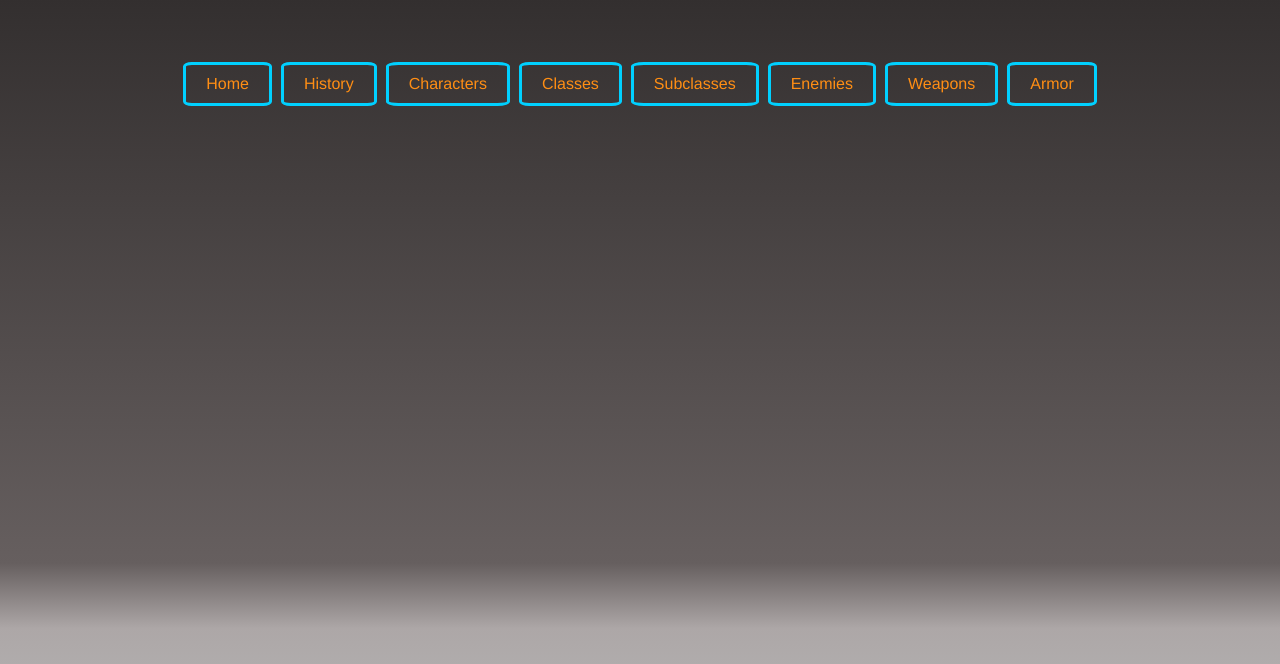
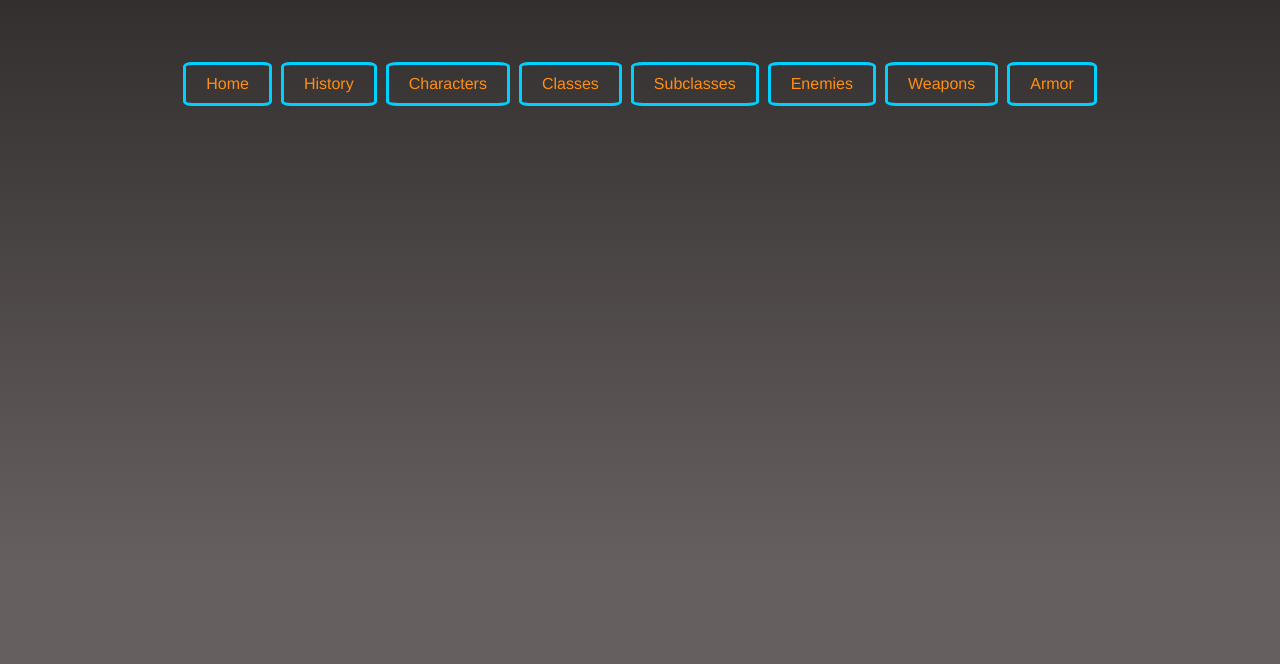
Before and after one commit to JHebenstreit48/destiny-franchise, a plain HTML site: page html-files/armor.html in a window 1280 px wide. Shown: the part 178-842 px from the top of the page. Drawn offline with Linux system fonts and the light colour scheme.

```diff
--- a/assets/css/armor.css
+++ b/assets/css/armor.css
@@ -1,6 +1,6 @@
 html {
-    background-image: linear-gradient(to bottom, rgb(35, 32, 32), rgb(102, 95, 95) 85%, rgb(173, 167, 167), rgb(178, 176, 176));
-	background-repeat: no-repeat;
+   background-image: linear-gradient(to bottom, rgb(35, 32, 32), rgb(102, 95, 95) 85%);
+   background-repeat: no-repeat;
 }
 
 body {
--- a/assets/css/characters.css
+++ b/assets/css/characters.css
@@ -1,5 +1,5 @@
 html {
-    background-image: linear-gradient(to bottom, rgb(35, 32, 32), rgb(102, 95, 95) 85%, rgb(173, 167, 167), rgb(178, 176, 176));
+    background-image: linear-gradient(to bottom, rgb(35, 32, 32), rgb(102, 95, 95) 85%);
 	background-repeat: no-repeat;
 }
 
--- a/assets/css/classes.css
+++ b/assets/css/classes.css
@@ -1,5 +1,5 @@
 html {
-    background-image: linear-gradient(to bottom, rgb(35, 32, 32), rgb(102, 95, 95) 85%, rgb(173, 167, 167), rgb(178, 176, 176));
+    background-image: linear-gradient(to bottom, rgb(35, 32, 32), rgb(102, 95, 95) 85%);
 	background-repeat: no-repeat;
 }
 
--- a/assets/css/enemies.css
+++ b/assets/css/enemies.css
@@ -1,5 +1,5 @@
 html {
-    background-image: linear-gradient(to bottom, rgb(35, 32, 32), rgb(102, 95, 95) 85%, rgb(173, 167, 167), rgb(178, 176, 176));
+	background-image: linear-gradient(to bottom, rgb(35, 32, 32), rgb(102, 95, 95) 85%);
 	background-repeat: no-repeat;
 }
 
--- a/assets/css/history.css
+++ b/assets/css/history.css
@@ -1,5 +1,5 @@
 html {
-    background-image: linear-gradient(to bottom, rgb(35, 32, 32), rgb(102, 95, 95) 85%, rgb(173, 167, 167), rgb(178, 176, 176));
+	background-image: linear-gradient(to bottom, rgb(35, 32, 32), rgb(102, 95, 95) 85%);
 	background-repeat: no-repeat;
 }
 
--- a/assets/css/index.css
+++ b/assets/css/index.css
@@ -1,5 +1,5 @@
 html {
-    background-image: linear-gradient(to bottom, rgb(35, 32, 32), rgb(102, 95, 95) 85%, rgb(173, 167, 167), rgb(178, 176, 176));
+    background-image: linear-gradient(to bottom, rgb(35, 32, 32), rgb(102, 95, 95) 85%);
 	background-repeat: no-repeat;
 }
 
--- a/assets/css/subclasses.css
+++ b/assets/css/subclasses.css
@@ -1,5 +1,5 @@
 html {
-    background-image: linear-gradient(to bottom, rgb(35, 32, 32), rgb(102, 95, 95) 85%, rgb(173, 167, 167), rgb(178, 176, 176));
+    background-image: linear-gradient(to bottom, rgb(35, 32, 32), rgb(102, 95, 95) 85%);
 	background-repeat: no-repeat;
 }
 
--- a/assets/css/weapons.css
+++ b/assets/css/weapons.css
@@ -1,5 +1,5 @@
 html {
-    background-image: linear-gradient(to bottom, rgb(35, 32, 32), rgb(102, 95, 95) 85%, rgb(173, 167, 167), rgb(178, 176, 176));
+	background-image: linear-gradient(to bottom, rgb(35, 32, 32), rgb(102, 95, 95) 85%);
 	background-repeat: no-repeat;
 }
 
--- /dev/null
+++ b/javascript/characters.js
@@ -0,0 +1,2 @@
+console.log('Document Body: ');
+console.log(document.body);
--- /dev/null
+++ b/javascript/classes.js
@@ -0,0 +1,2 @@
+console.log('Document Body: ');
+console.log(document.body);
--- /dev/null
+++ b/javascript/enemies.js
@@ -0,0 +1,2 @@
+console.log('Document Body: ');
+console.log(document.body);
--- /dev/null
+++ b/javascript/history.js
@@ -0,0 +1,2 @@
+console.log('Document Body: ');
+console.log(document.body);
--- /dev/null
+++ b/javascript/subclassees.js
@@ -0,0 +1,2 @@
+console.log('Document Body: ');
+console.log(document.body);
--- /dev/null
+++ b/javascript/weapons.js
@@ -0,0 +1,2 @@
+console.log('Document Body: ');
+console.log(document.body);
```
